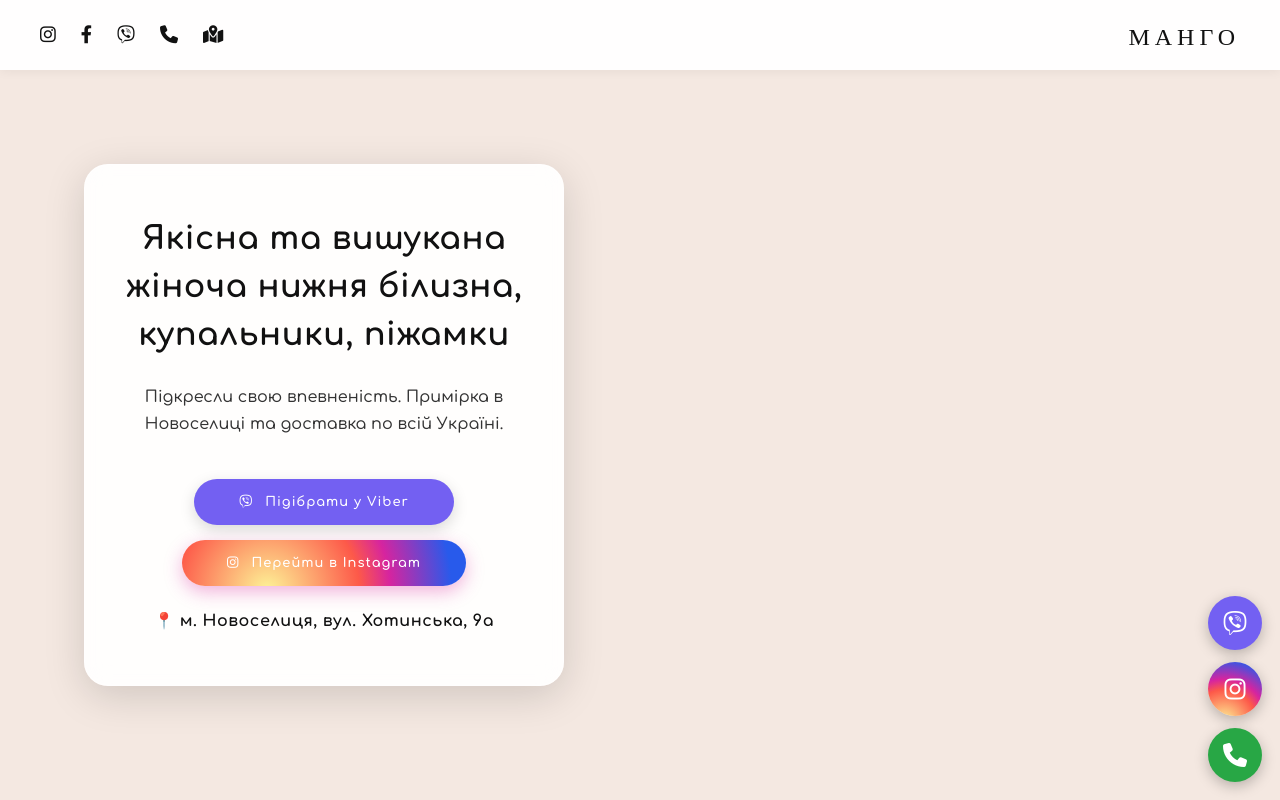
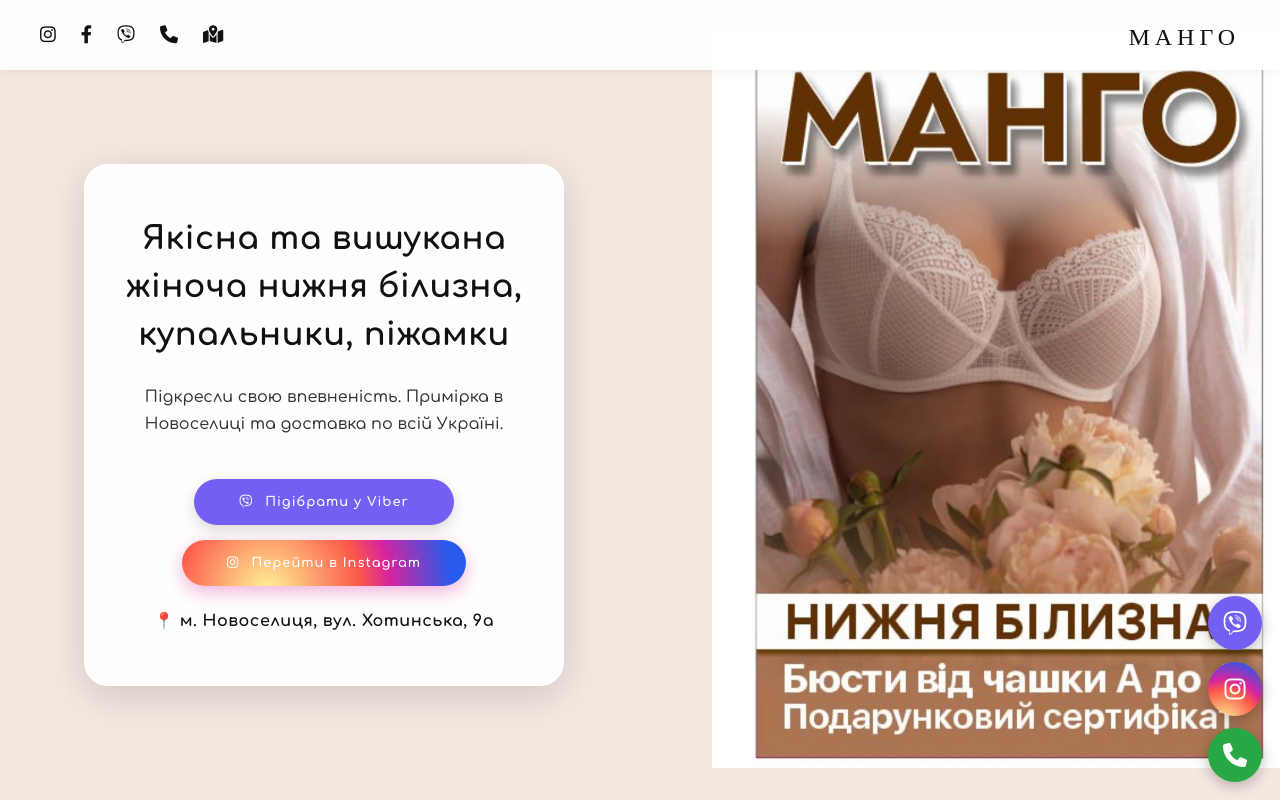
Before and after one commit to victorjavac/mango-novoselytsia, a website: page index.html in a window 1280 px wide. Shown: the top 800 px of the page. Drawn offline with nearby package versions, Linux system fonts and the light colour scheme.

Commit message:
Update style.css

```diff
--- a/css/style.css
+++ b/css/style.css
@@ -122,8 +122,7 @@
 
             background-color: #f4e8e1;
 
-            background-image: url('physical-banner.png');
-
+           background-image: url('../physical-banner.png');
             background-repeat: no-repeat;
 
             background-origin: border-box;
```
